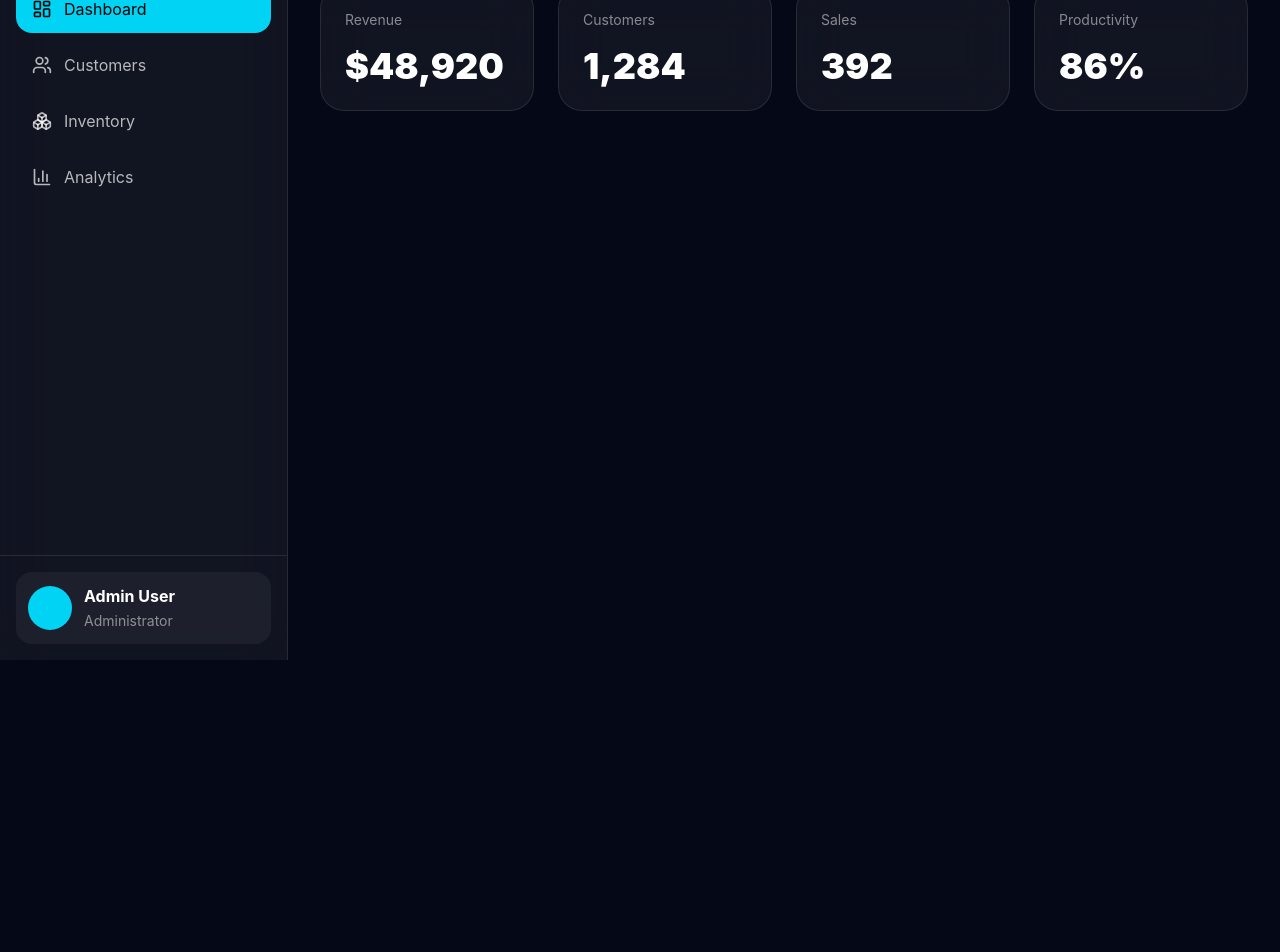
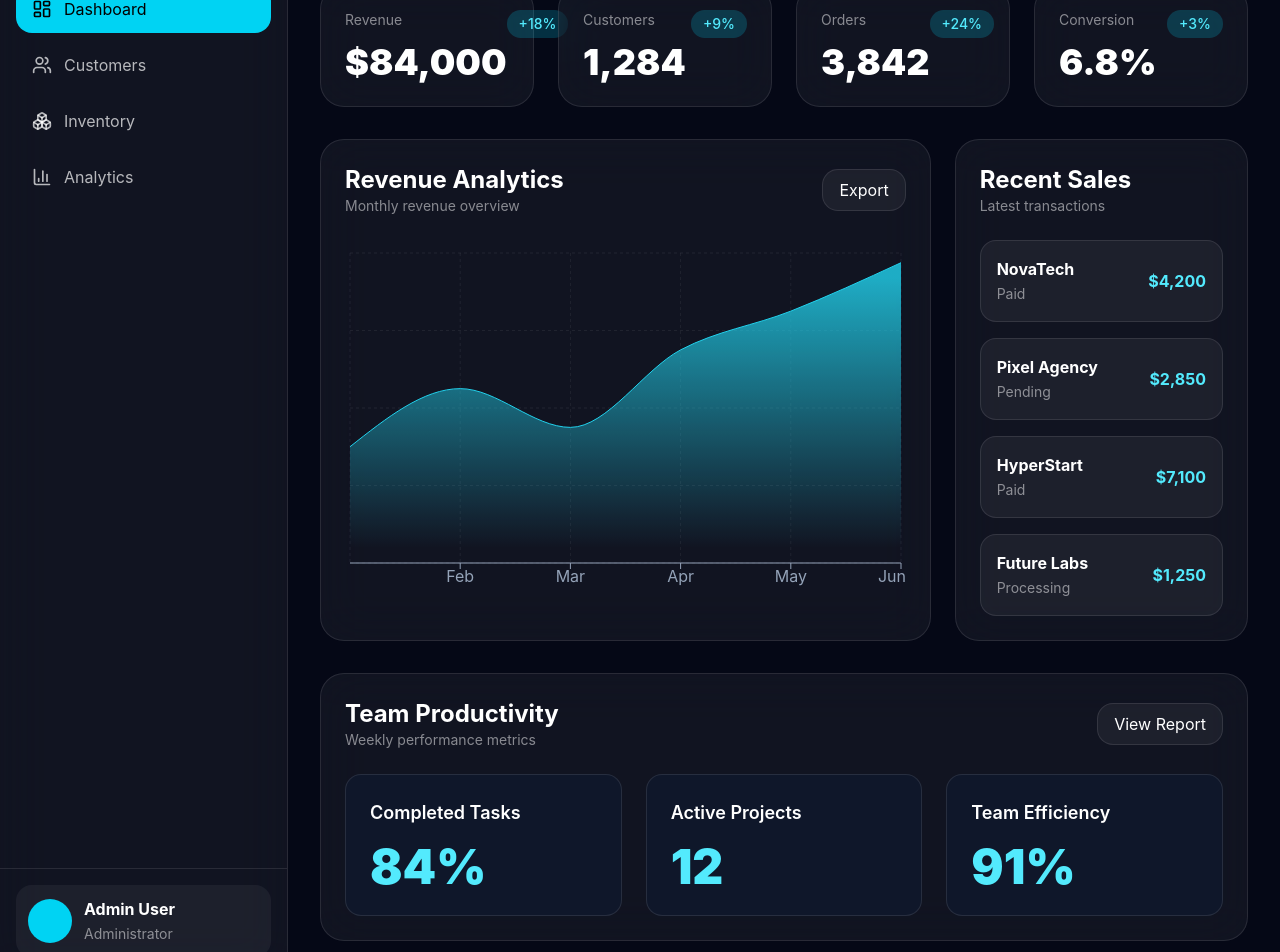
Before and after one commit to Laila-dAM/Nexorium, a React (Vite) app in the folder frontend/: page /dashboard in a window 1280 px wide. Shown: the part 140-1092 px from the top of the page. Before the commit the page ends 800 px from the top, so only its background shows below. Built offline with nearby package versions, Linux system fonts and the light colour scheme.

Commit message:
feat: create premium analytics dashboard

```diff
--- a/frontend/package.json
+++ b/frontend/package.json
@@ -16,6 +16,7 @@
     "react-dom": "^19.1.1",
     "react-icons": "^5.5.0",
     "react-router-dom": "^7.9.6",
+    "recharts": "^3.8.1",
     "tailwindcss": "^4.1.17"
   },
   "devDependencies": {
--- a/frontend/src/pages/DashboardPage.tsx
+++ b/frontend/src/pages/DashboardPage.tsx
@@ -1,44 +1,267 @@
+import {
+  Area,
+  AreaChart,
+  CartesianGrid,
+  ResponsiveContainer,
+  Tooltip,
+  XAxis
+} from 'recharts'
+
+const salesData = [
+  {
+    name: 'Jan',
+    revenue: 12000
+  },
+  {
+    name: 'Feb',
+    revenue: 18000
+  },
+  {
+    name: 'Mar',
+    revenue: 14000
+  },
+  {
+    name: 'Apr',
+    revenue: 22000
+  },
+  {
+    name: 'May',
+    revenue: 26000
+  },
+  {
+    name: 'Jun',
+    revenue: 31000
+  }
+]
+
+const recentSales = [
+  {
+    customer: 'NovaTech',
+    value: '$4,200',
+    status: 'Paid'
+  },
+  {
+    customer: 'Pixel Agency',
+    value: '$2,850',
+    status: 'Pending'
+  },
+  {
+    customer: 'HyperStart',
+    value: '$7,100',
+    status: 'Paid'
+  },
+  {
+    customer: 'Future Labs',
+    value: '$1,250',
+    status: 'Processing'
+  }
+]
+
+const metrics = [
+  {
+    title: 'Revenue',
+    value: '$84,000',
+    growth: '+18%'
+  },
+  {
+    title: 'Customers',
+    value: '1,284',
+    growth: '+9%'
+  },
+  {
+    title: 'Orders',
+    value: '3,842',
+    growth: '+24%'
+  },
+  {
+    title: 'Conversion',
+    value: '6.8%',
+    growth: '+3%'
+  }
+]
+
 export default function DashboardPage() {
   return (
+    <div className="space-y-8">
       <div className="grid gap-6 md:grid-cols-2 xl:grid-cols-4">
-      <div className="rounded-3xl border border-white/10 bg-white/5 p-6 backdrop-blur-xl">
+        {metrics.map((metric) => (
+          <div
+            key={metric.title}
+            className="rounded-3xl border border-white/10 bg-white/5 p-6 backdrop-blur-xl"
+          >
+            <div className="flex items-start justify-between">
+              <div>
                 <p className="text-sm text-white/50">
-          Revenue
+                  {metric.title}
                 </p>
 
-        <h3 className="mt-4 text-4xl font-black">
-          $48,920
+                <h3 className="mt-3 text-4xl font-black">
+                  {metric.value}
                 </h3>
               </div>
 
-      <div className="rounded-3xl border border-white/10 bg-white/5 p-6 backdrop-blur-xl">
+              <span className="rounded-full bg-cyan-400/20 px-3 py-1 text-sm font-medium text-cyan-300">
+                {metric.growth}
+              </span>
+            </div>
+          </div>
+        ))}
+      </div>
+
+      <div className="grid gap-6 xl:grid-cols-3">
+        <div className="rounded-3xl border border-white/10 bg-white/5 p-6 backdrop-blur-xl xl:col-span-2">
+          <div className="mb-8 flex items-center justify-between">
+            <div>
+              <h3 className="text-2xl font-bold">
+                Revenue Analytics
+              </h3>
+
               <p className="text-sm text-white/50">
-          Customers
+                Monthly revenue overview
               </p>
+            </div>
 
-        <h3 className="mt-4 text-4xl font-black">
-          1,284
-        </h3>
+            <button className="rounded-2xl border border-white/10 bg-white/5 px-4 py-2 transition hover:bg-white/10">
+              Export
+            </button>
+          </div>
+
+          <div className="h-[350px]">
+            <ResponsiveContainer
+              width="100%"
+              height="100%"
+            >
+              <AreaChart data={salesData}>
+                <defs>
+                  <linearGradient
+                    id="colorRevenue"
+                    x1="0"
+                    y1="0"
+                    x2="0"
+                    y2="1"
+                  >
+                    <stop
+                      offset="5%"
+                      stopColor="#22d3ee"
+                      stopOpacity={0.8}
+                    />
+
+                    <stop
+                      offset="95%"
+                      stopColor="#22d3ee"
+                      stopOpacity={0}
+                    />
+                  </linearGradient>
+                </defs>
+
+                <CartesianGrid
+                  strokeDasharray="3 3"
+                  stroke="#ffffff10"
+                />
+
+                <XAxis
+                  dataKey="name"
+                  stroke="#94a3b8"
+                />
+
+                <Tooltip />
+
+                <Area
+                  type="monotone"
+                  dataKey="revenue"
+                  stroke="#22d3ee"
+                  fillOpacity={1}
+                  fill="url(#colorRevenue)"
+                />
+              </AreaChart>
+            </ResponsiveContainer>
+          </div>
         </div>
 
         <div className="rounded-3xl border border-white/10 bg-white/5 p-6 backdrop-blur-xl">
+          <div className="mb-6">
+            <h3 className="text-2xl font-bold">
+              Recent Sales
+            </h3>
+
             <p className="text-sm text-white/50">
-          Sales
+              Latest transactions
             </p>
+          </div>
 
-        <h3 className="mt-4 text-4xl font-black">
-          392
-        </h3>
+          <div className="space-y-4">
+            {recentSales.map((sale) => (
+              <div
+                key={sale.customer}
+                className="flex items-center justify-between rounded-2xl border border-white/10 bg-white/5 p-4"
+              >
+                <div>
+                  <strong className="block">
+                    {sale.customer}
+                  </strong>
+
+                  <span className="text-sm text-white/50">
+                    {sale.status}
+                  </span>
+                </div>
+
+                <span className="font-bold text-cyan-300">
+                  {sale.value}
+                </span>
+              </div>
+            ))}
+          </div>
+        </div>
       </div>
 
       <div className="rounded-3xl border border-white/10 bg-white/5 p-6 backdrop-blur-xl">
+        <div className="mb-6 flex items-center justify-between">
+          <div>
+            <h3 className="text-2xl font-bold">
+              Team Productivity
+            </h3>
+
             <p className="text-sm text-white/50">
-          Productivity
+              Weekly performance metrics
             </p>
+          </div>
 
-        <h3 className="mt-4 text-4xl font-black">
-          86%
-        </h3>
+          <button className="rounded-2xl border border-white/10 bg-white/5 px-4 py-2 transition hover:bg-white/10">
+            View Report
+          </button>
+        </div>
+
+        <div className="grid gap-6 md:grid-cols-3">
+          <div className="rounded-2xl border border-white/10 bg-[#0f172a] p-6">
+            <h4 className="text-lg font-semibold">
+              Completed Tasks
+            </h4>
+
+            <strong className="mt-4 block text-5xl font-black text-cyan-300">
+              84%
+            </strong>
+          </div>
+
+          <div className="rounded-2xl border border-white/10 bg-[#0f172a] p-6">
+            <h4 className="text-lg font-semibold">
+              Active Projects
+            </h4>
+
+            <strong className="mt-4 block text-5xl font-black text-cyan-300">
+              12
+            </strong>
+          </div>
+
+          <div className="rounded-2xl border border-white/10 bg-[#0f172a] p-6">
+            <h4 className="text-lg font-semibold">
+              Team Efficiency
+            </h4>
+
+            <strong className="mt-4 block text-5xl font-black text-cyan-300">
+              91%
+            </strong>
+          </div>
+        </div>
       </div>
     </div>
   )
```
Also changed, not shown: 1 other file (tests, documents, lock files or other folders). Lines whose indentation alone changed are shown as unchanged.
